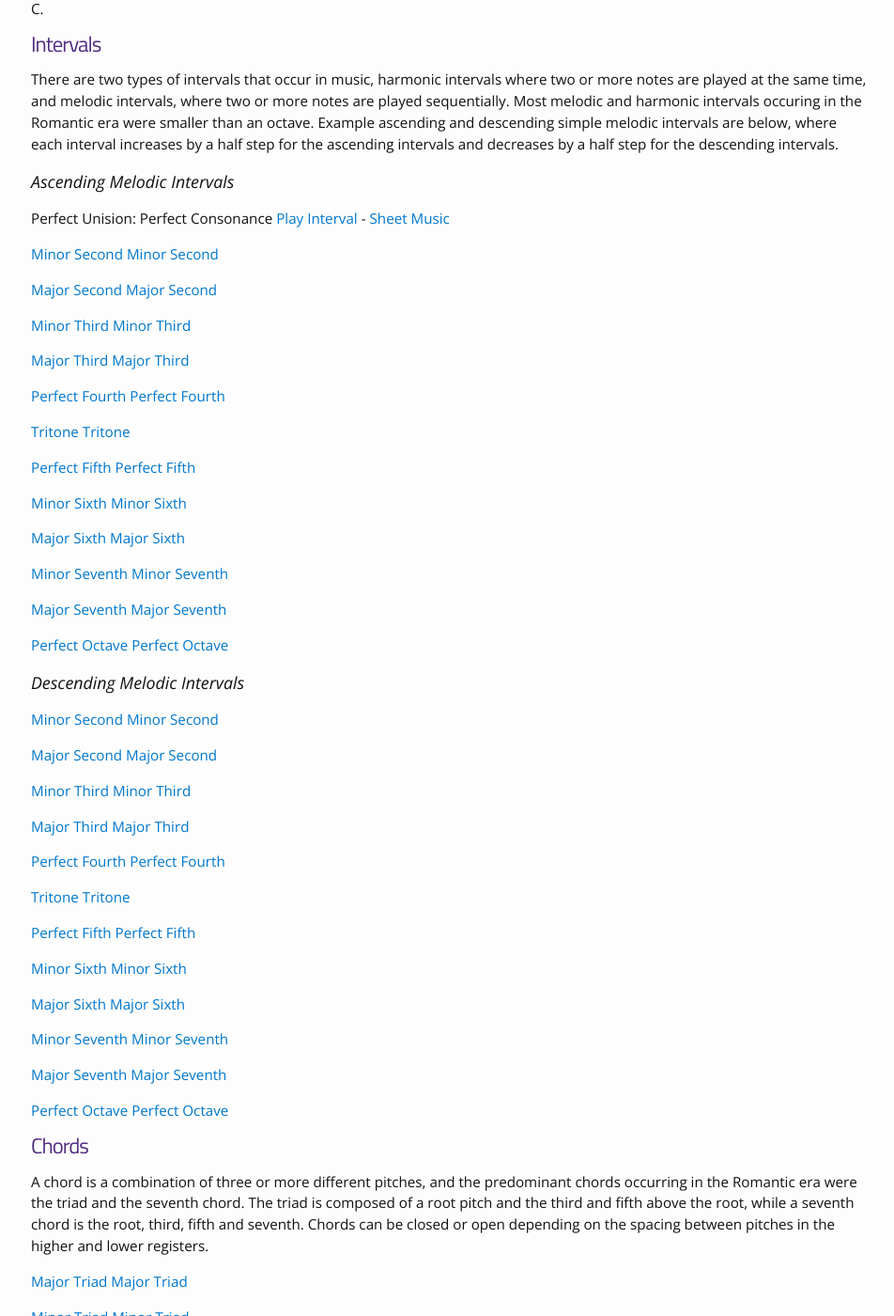
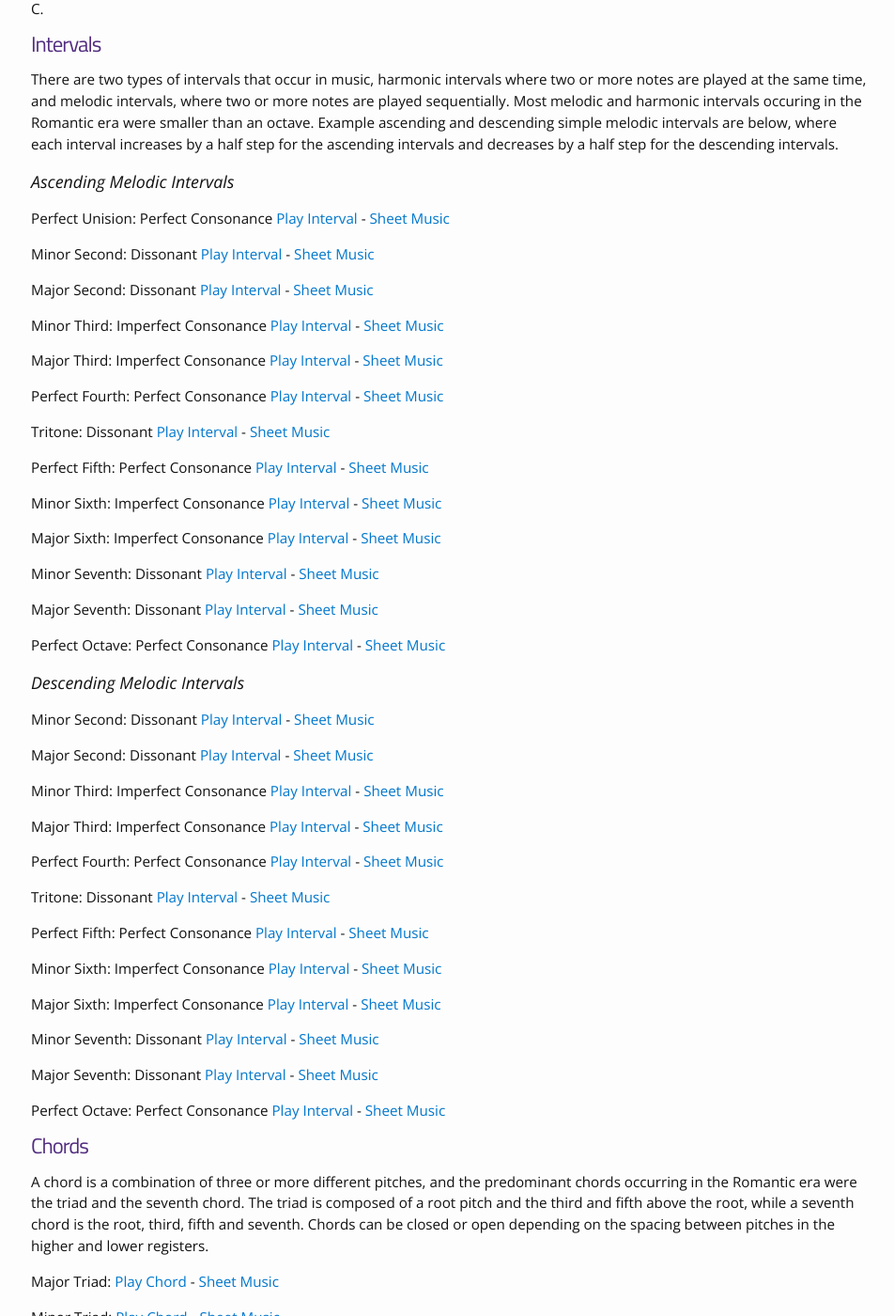
Before and after one commit to aky4wn/Classical-Music-Composition-Using-State-Space-Models, a Jekyll site: the page built from theory.md, in a window 1280 px wide and 1400 px high, scrolled down 552 px. Shown: the whole window at 94% size, without its empty margins (162-1114 px from the left). Built offline with Jekyll 4.4.1, drawn with Linux system fonts in a browser that asks for light colours; some of the changed text lies outside the part shown.

Commit message:
Update theory.md

```diff
--- a/theory.md
+++ b/theory.md
@@ -20,65 +20,65 @@ There are two types of intervals that occur in music, harmonic intervals where t
 
 Perfect Unision: Perfect Consonance [Play Interval]({{ site.url }}/music_theory/unison.mp3) -  [Sheet Music](https://aky4wn.github.io/Classical-Music-Composition-Using-Hidden-Markov-Models/music_theory/unison.png)
 
-[Minor Second]({{ site.url }}/music_theory/a_minor2nd.mp3) [Minor Second]({{ site.url }}/music_theory/a_minor2nd.pdf)
+Minor Second: Dissonant [Play Interval]({{ site.url }}/music_theory/a_minor2nd.mp3) - [Sheet Music]({{ site.url }}/music_theory/a_minor2nd.pdf)
 
-[Major Second]({{ site.url }}/music_theory/a_major2nd.mp3) [Major Second]({{ site.url }}/music_theory/a_major2nd.pdf)
+Major Second: Dissonant [Play Interval]({{ site.url }}/music_theory/a_major2nd.mp3) - [Sheet Music]({{ site.url }}/music_theory/a_major2nd.pdf)
 
-[Minor Third]({{ site.url }}/music_theory/a_minor3rd.mp3) [Minor Third]({{ site.url }}/music_theory/a_minor3rd.pdf)
+Minor Third: Imperfect Consonance [Play Interval]({{ site.url }}/music_theory/a_minor3rd.mp3) - [Sheet Music]({{ site.url }}/music_theory/a_minor3rd.pdf)
 
-[Major Third]({{ site.url }}/music_theory/a_major3rd.mp3) [Major Third]({{ site.url }}/music_theory/a_major3rd.pdf)
+Major Third: Imperfect Consonance [Play Interval]({{ site.url }}/music_theory/a_major3rd.mp3) - [Sheet Music]({{ site.url }}/music_theory/a_major3rd.pdf)
 
-[Perfect Fourth]({{ site.url }}/music_theory/a_perfect4th.mp3) [Perfect Fourth]({{ site.url }}/music_theory/a_perfect4th.pdf)
+Perfect Fourth: Perfect Consonance [Play Interval]({{ site.url }}/music_theory/a_perfect4th.mp3) - [Sheet Music]({{ site.url }}/music_theory/a_perfect4th.pdf)
 
-[Tritone]({{ site.url }}/music_theory/a_tritone.mp3) [Tritone]({{ site.url }}/music_theory/a_tritone.pdf)
+Tritone: Dissonant [Play Interval]({{ site.url }}/music_theory/a_tritone.mp3) - [Sheet Music]({{ site.url }}/music_theory/a_tritone.pdf)
 
-[Perfect Fifth]({{ site.url }}/music_theory/a_perfect5th.mp3) [Perfect Fifth]({{ site.url }}/music_theory/a_perfect5th.pdf)
+Perfect Fifth: Perfect Consonance [Play Interval]({{ site.url }}/music_theory/a_perfect5th.mp3) - [Sheet Music]({{ site.url }}/music_theory/a_perfect5th.pdf)
 
-[Minor Sixth]({{ site.url }}/music_theory/a_minor6th.mp3) [Minor Sixth]({{ site.url }}/music_theory/a_minor6th.pdf)
+Minor Sixth: Imperfect Consonance [Play Interval]({{ site.url }}/music_theory/a_minor6th.mp3) - [Sheet Music]({{ site.url }}/music_theory/a_minor6th.pdf)
 
-[Major Sixth]({{ site.url }}/music_theory/a_major6th.mp3) [Major Sixth]({{ site.url }}/music_theory/a_major6th.pdf)
+Major Sixth: Imperfect Consonance [Play Interval]({{ site.url }}/music_theory/a_major6th.mp3) - [Sheet Music]({{ site.url }}/music_theory/a_major6th.pdf)
 
-[Minor Seventh]({{ site.url }}/music_theory/a_minor7th.mp3) [Minor Seventh]({{ site.url }}/music_theory/a_minor7th.pdf)
+Minor Seventh: Dissonant [Play Interval]({{ site.url }}/music_theory/a_minor7th.mp3) - [Sheet Music]({{ site.url }}/music_theory/a_minor7th.pdf)
 
-[Major Seventh]({{ site.url }}/music_theory/a_major7th.mp3) [Major Seventh]({{ site.url }}/music_theory/a_major7th.pdf)
+Major Seventh: Dissonant [Play Interval]({{ site.url }}/music_theory/a_major7th.mp3) - [Sheet Music]({{ site.url }}/music_theory/a_major7th.pdf)
 
-[Perfect Octave]({{ site.url }}/music_theory/a_octave.mp3) [Perfect Octave]({{ site.url }}/music_theory/a_octave.pdf)
+Perfect Octave: Perfect Consonance [Play Interval]({{ site.url }}/music_theory/a_octave.mp3) - [Sheet Music]({{ site.url }}/music_theory/a_octave.pdf)
 
 
 ### Descending Melodic Intervals
-[Minor Second]({{ site.url }}/music_theory/d_minor2nd.mp3) [Minor Second]({{ site.url }}/music_theory/d_minor2nd.pdf)
+Minor Second: Dissonant [Play Interval]({{ site.url }}/music_theory/d_minor2nd.mp3) - [Sheet Music]({{ site.url }}/music_theory/d_minor2nd.pdf)
 
-[Major Second]({{ site.url }}/music_theory/d_major2nd.mp3) [Major Second]({{ site.url }}/music_theory/d_major2nd.pdf)
+Major Second: Dissonant [Play Interval]({{ site.url }}/music_theory/d_major2nd.mp3) - [Sheet Music]({{ site.url }}/music_theory/d_major2nd.pdf)
 
-[Minor Third]({{ site.url }}/music_theory/d_minor3rd.mp3) [Minor Third]({{ site.url }}/music_theory/d_minor3rd.pdf)
+Minor Third: Imperfect Consonance [Play Interval]({{ site.url }}/music_theory/d_minor3rd.mp3) - [Sheet Music]({{ site.url }}/music_theory/d_minor3rd.pdf)
 
-[Major Third]({{ site.url }}/music_theory/d_major3rd.mp3) [Major Third]({{ site.url }}/music_theory/d_major3rd.pdf)
+Major Third: Imperfect Consonance [Play Interval]({{ site.url }}/music_theory/d_major3rd.mp3) - [Sheet Music]({{ site.url }}/music_theory/d_major3rd.pdf)
 
-[Perfect Fourth]({{ site.url }}/music_theory/d_perfect4th.mp3) [Perfect Fourth]({{ site.url }}/music_theory/d_perfect4th.pdf)
+Perfect Fourth: Perfect Consonance [Play Interval]({{ site.url }}/music_theory/d_perfect4th.mp3) - [Sheet Music]({{ site.url }}/music_theory/d_perfect4th.pdf)
 
-[Tritone]({{ site.url }}/music_theory/d_tritone.mp3) [Tritone]({{ site.url }}/music_theory/d_tritone.pdf)
+Tritone: Dissonant [Play Interval]({{ site.url }}/music_theory/d_tritone.mp3) - [Sheet Music]({{ site.url }}/music_theory/d_tritone.pdf)
 
-[Perfect Fifth]({{ site.url }}/music_theory/d_perfect5th.mp3) [Perfect Fifth]({{ site.url }}/music_theory/d_perfect5th.pdf)
+Perfect Fifth: Perfect Consonance [Play Interval]({{ site.url }}/music_theory/d_perfect5th.mp3) - [Sheet Music]({{ site.url }}/music_theory/d_perfect5th.pdf)
 
-[Minor Sixth]({{ site.url }}/music_theory/d_minor6th.mp3) [Minor Sixth]({{ site.url }}/music_theory/d_minor6th.pdf)
+Minor Sixth: Imperfect Consonance [Play Interval]({{ site.url }}/music_theory/d_minor6th.mp3) - [Sheet Music]({{ site.url }}/music_theory/d_minor6th.pdf)
 
-[Major Sixth]({{ site.url }}/music_theory/d_major6th.mp3) [Major Sixth]({{ site.url }}/music_theory/d_major6th.pdf)
+Major Sixth: Imperfect Consonance [Play Interval]({{ site.url }}/music_theory/d_major6th.mp3) - [Sheet Music]({{ site.url }}/music_theory/d_major6th.pdf)
 
-[Minor Seventh]({{ site.url }}/music_theory/d_minor7th.mp3) [Minor Seventh]({{ site.url }}/music_theory/d_minor7th.mp3)
+Minor Seventh: Dissonant [Play Interval]({{ site.url }}/music_theory/d_minor7th.mp3) - [Sheet Music]({{ site.url }}/music_theory/d_minor7th.pdf)
 
-[Major Seventh]({{ site.url }}/music_theory/d_major7th.mp3) [Major Seventh]({{ site.url }}/music_theory/d_major7th.pdf)
+Major Seventh: Dissonant [Play Interval]({{ site.url }}/music_theory/d_major7th.mp3) - [Sheet Music]({{ site.url }}/music_theory/d_major7th.pdf)
 
-[Perfect Octave]({{ site.url }}/music_theory/d_octave.mp3) [Perfect Octave]({{ site.url }}/music_theory/d_octave.pdf)
+Perfect Octave: Perfect Consonance [Play Interval]({{ site.url }}/music_theory/d_octave.mp3) - [Sheet Music]({{ site.url }}/music_theory/d_octave.pdf)
 
 
 # Chords
 A chord is a combination of three or more different pitches, and the predominant chords occurring in the Romantic era were the triad and the seventh chord. The triad is composed of a root pitch and the third and fifth above the root, while a seventh chord is the root, third, fifth and seventh. Chords can be closed or open depending on the spacing between pitches in the higher and lower registers.
 
- [Major Triad]({{ site.url }}/music_theory/major_triad.mp3) [Major Triad]({{ site.url }}/music_theory/major_triad.pdf)
+ Major Triad: [Play Chord]({{ site.url }}/music_theory/major_triad.mp3) - [Sheet Music]({{ site.url }}/music_theory/major_triad.pdf)
 
-[Minor Triad]({{ site.url }}/music_theory/minor_triad.mp3) [Minor Triad]({{ site.url }}/music_theory/minor_triad.pdf)
+Minor Triad: [Play Chord]({{ site.url }}/music_theory/minor_triad.mp3) - [Sheet Music]({{ site.url }}/music_theory/minor_triad.pdf)
 
-[Major Seventh Chord]({{ site.url }}/music_theory/major_7th_chords.mp3) [Major Seventh Chord]({{ site.url }}/music_theory/major_7th_chords.pdf)
+Major Seventh Chord: [Play Chord]({{ site.url }}/music_theory/major_7th_chords.mp3) - [Sheet Music]({{ site.url }}/music_theory/major_7th_chords.pdf)
 
 
 # Dissonance and Consonance
@@ -86,7 +86,7 @@ Some simple (less than an ocatave) intervals are considered consonant and do not
 consonant intervals, while the second and seventh intervals are considered dissonant. The perfect fourth is considered dissonant in some contexts and consonant in others. The perfect unison, octave, perfect fourth and perfect fifth are perfect consonances,
 in that they are stable intervals that do not need to resolve to a more stable pitch. Thirds and sixths are imperfect consonances and are moderately stable; they again do not need a resolution. Dissonant intervals on the other hand need to be resolved to consonant intervals.  The tritone, also known as an augmented fourth or a diminished fifth, is considered dissonant.
 
-[Perfect fourth, perfect fifth and perfect octave harmonic intervals in C-Major]({{ site.url }}/music_theory/open_chords.mp3) [Perfect fourth, perfect fifth and perfect octave harmonic intervals in C-Major]({{ site.url }}/music_theory/open_chords.pdf)
+Perfect fourth, perfect fifth and perfect octave harmonic intervals in C-Major: [Play Intervals]({{ site.url }}/music_theory/open_chords.mp3) - [Sheet Music]({{ site.url }}/music_theory/open_chords.pdf)
 
 
 # Motifs
```
